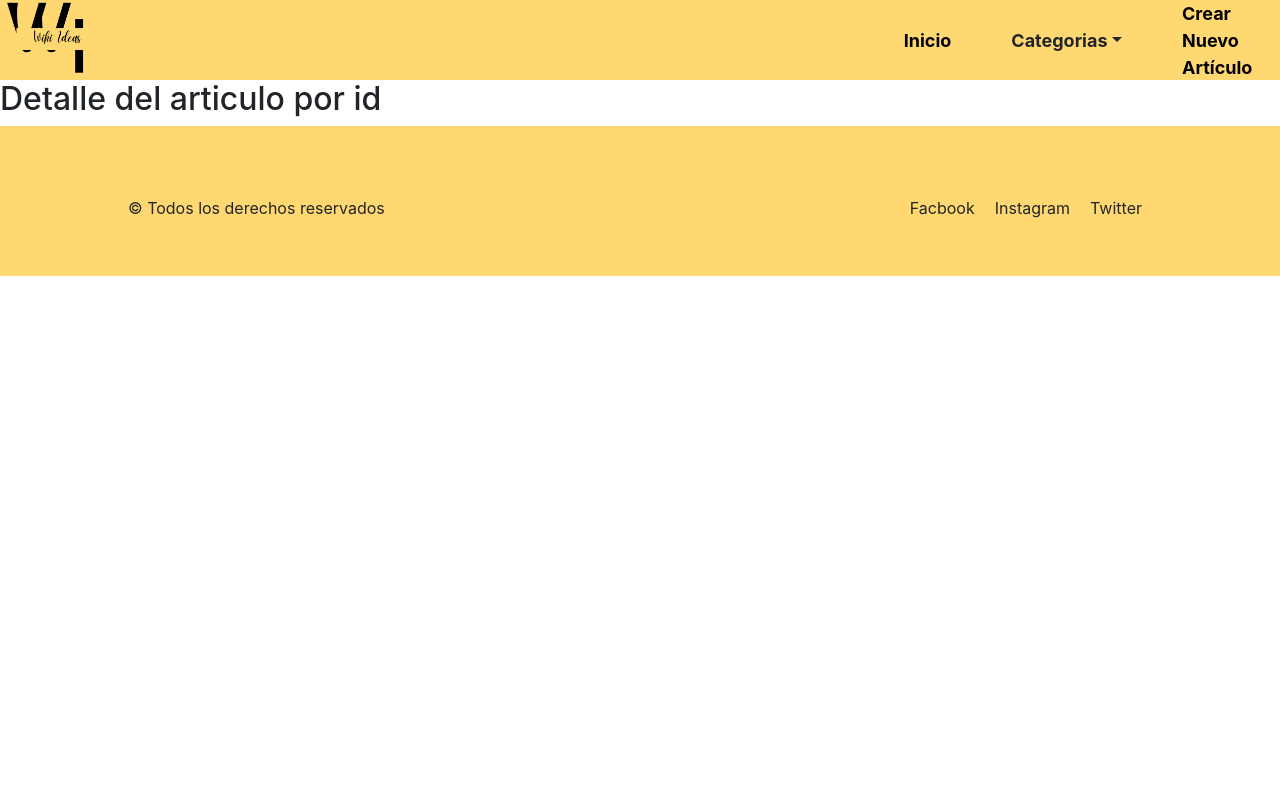
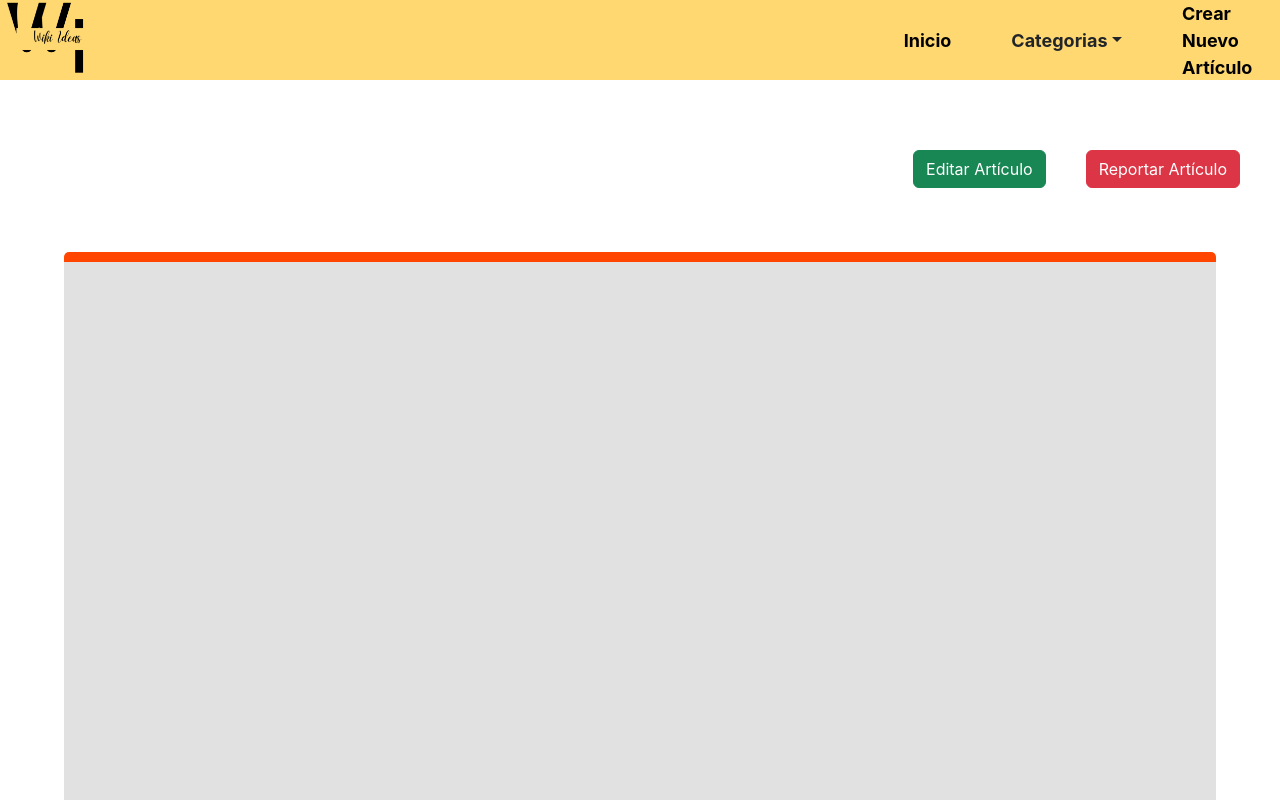
Before and after one commit to FranciscoRiorda/Frontend-WikiIdeas, a React (Create React App) app: page /articulo/1 in a window 1280 px wide. Shown: the top 800 px of the page. Built offline with nearby package versions, Linux system fonts and the light colour scheme.

Commit message:
Nueva rama y detalle de articulo

```diff
--- a/package.json
+++ b/package.json
@@ -8,7 +8,7 @@
     "@testing-library/user-event": "^13.5.0",
     "react": "^18.2.0",
     "react-dom": "^18.2.0",
-    "react-router-dom": "^6.8.2",
+    "react-router-dom": "^6.9.0",
     "react-scripts": "5.0.1",
     "web-vitals": "^2.1.4"
   },
--- a/src/App.jsx
+++ b/src/App.jsx
@@ -3,11 +3,7 @@ import Router from "./routes/routes";
 
 function App() {
   return (
-    <>
-    <div>
       <Router />
-    </div>
-    </>
   );
 }
 
--- a/src/components/ItemResult/ItemResult.jsx
+++ b/src/components/ItemResult/ItemResult.jsx
@@ -1,13 +1,18 @@
 import React from "react";
+import "./itemResultStyles.css";
+import { Link } from "react-router-dom";
 
-const Result = ({result}) => {
-
-    return (
-        <>
-            <p>{result.key}</p>
-            {/* <p>{result.description}</p> */}
-        </>
-    )
-}
+const Result = ({ result }) => {
+  return (
+    <>
+      <Link to={`/articulo/${result.id}`}>
+        <div className="listaResult">
+          <li>{result.key}</li>
+          <li>{result.description}</li>
+        </div>
+      </Link>
+    </>
+  );
+};
 
 export default Result;
--- /dev/null
+++ b/src/components/ItemResult/itemResultStyles.css
@@ -0,0 +1,14 @@
+.listaResult {
+    padding: 10px;
+
+}
+
+.listaResult:hover {
+    background-color: rgb(167, 167, 167);
+}
+
+.listaResult>li {
+    list-style: none;
+    text-decoration: none;
+
+}
--- a/src/components/Navbar/Navbar.jsx
+++ b/src/components/Navbar/Navbar.jsx
@@ -17,17 +17,17 @@ const Navbar = () => {
           <div className="contenedorUl">
             <ul>
 
-              <li>
+              <div>
                 <Link className="link" to={"inicio"}>Inicio</Link>
-              </li>
+              </div>
 
-              <li>
+              <div>
                 <Categorias />
-              </li>
+              </div>
 
-              <li>
+              <div>
                 <Link className="link" to={"/nuevoArticulo"}>Crear Nuevo Artículo</Link>
-              </li>
+              </div>
 
             </ul>
           </div>
--- a/src/components/Navbar/navBarStyles.css
+++ b/src/components/Navbar/navBarStyles.css
@@ -24,7 +24,7 @@
     padding: 0;
 }
 
-.contenedorUl>ul>li {
+.contenedorUl>ul>div {
     list-style: none;
     padding: 20px;
     margin-right: 20px;
@@ -39,7 +39,7 @@
     color:rgb(0, 0, 0);
 }
 
-.contenedorUl>ul>li:hover {
+.contenedorUl>ul>div:hover {
     background-color: #bb9f51;
 }
 
--- a/src/components/Sections/sections.jsx
+++ b/src/components/Sections/sections.jsx
@@ -9,27 +9,27 @@ import img6 from "../img/educacion.jfif";
 
 const Categorias = [
   {
-    nombre: "educacion",
+    nombre: "Educacion",
     img: img6,
   },
   {
-    nombre: "religion",
+    nombre: "Religion",
     img: img5,
   },
   {
-    nombre: "politica",
+    nombre: "Politica",
     img: img4,
   },
   {
-    nombre: "musica",
+    nombre: "Música",
     img: img3,
   },
   {
-    nombre: "entretenimiento",
+    nombre: "Entretenimiento",
     img: img2,
   },
   {
-    nombre: "deportes",
+    nombre: "Deportes",
     img: img1,
   },
 ];
--- a/src/containers/Buscador/Buscador.jsx
+++ b/src/containers/Buscador/Buscador.jsx
@@ -12,9 +12,11 @@ const Buscador = () => {
     (async () => {
       try {
         const response = await fetch(
-          `https://en.wikipedia.org/w/rest.php/v1/search/page?q=${search}&limit=8`
+          // `https://es.wikipedia.org/w/rest.php/v1/search/page?q=${search}&limit=8`
+          `https://es.wikipedia.org/w/api.php?action=query&list=search&prop=info&inprop=url&utf8=&format=json&origin=*&srlimit=20&srsearch=${search}`
         );
         const data = await response.json();
+        console.log(data)
         setResultados(data.pages);
       } catch (error) {
         console.log(error);
@@ -22,11 +24,8 @@ const Buscador = () => {
     })();
   }, [search]);
 
-  console.log("resultados", resultados);
-
   const handleSubmit = (event) => {
     let busqueda = event.target.search.value;
-    console.log(busqueda);
     setSearch(busqueda);
     event.preventDefault();
   };
@@ -34,8 +33,14 @@ const Buscador = () => {
   const handleChange = (event) => {
     let busqueda = event.target.value;
     setSearch(busqueda);
-    console.log(search);
   };
+
+  const clear = (event) => {
+    if(event.code === 'Escape') {
+      setResultados('');
+    }
+  }
+
 
   return (
     <>
@@ -53,17 +58,20 @@ const Buscador = () => {
                 autoComplete="off"
                 aria-label="Search"
                 onChange={handleChange}
+                onKeyDown={clear}
               />
               <button className="botonBuscar btn btn-success" type="submit">
                 Buscar
               </button>
             </form>
           </div>
-      <div className="contenedorResultados">
-          <div className="resultados">
-            {resultados && search !== "" ? <Resultados resultados={resultados} /> : null}
+          <div className="contenedorResultados">
+            <div className="resultados">
+              {resultados && search !== "" ? (
+                <Resultados resultados={resultados} />
+              ) : null}
+            </div>
           </div>
-        </div>
         </div>
       </div>
 
--- a/src/containers/Buscador/buscadorStyles.css
+++ b/src/containers/Buscador/buscadorStyles.css
@@ -50,7 +50,7 @@
 }
 
 .resultados{
-    width: 80%;
+    width: 50%;
     background-color: rgb(253, 253, 253);
     display: flex;
     justify-content: center;
--- /dev/null
+++ b/src/containers/DetalleArticulo/DetalleArticulo.jsx
@@ -0,0 +1,46 @@
+import React, { useEffect } from "react";
+import { useState } from "react";
+import { useParams } from "react-router-dom";
+import "./detalleArticuloStyles.css";
+
+const DetalleArticulo = () => {
+
+    const [data, setData] = useState('');
+    const {idArticulo} = useParams();
+
+    useEffect(()=>{
+        (async()=>{
+
+            try {
+
+
+
+
+            } catch (error) {
+                console.log(error);
+            }
+
+        })();
+    }, []);
+
+
+
+
+  return (
+    <>
+      <div className="botonesDetalle">
+        <button className="btn btn-success">Editar Artículo</button>
+        <button className="btn btn-danger">Reportar Artículo</button>
+      </div>
+      <div className="contenedorPrincipal">
+        <div className="contenedorArticulo">
+            <div className="tituloArticulo">
+                <p></p>
+            </div>
+        </div>
+      </div>
+    </>
+  );
+};
+
+export default DetalleArticulo;
--- /dev/null
+++ b/src/containers/DetalleArticulo/detalleArticuloStyles.css
@@ -0,0 +1,25 @@
+.botonesDetalle {
+    width: 100%;
+    display: flex;
+    justify-content: flex-end;
+    padding: 20px 20px 0px 20px;
+
+}
+
+.botonesDetalle>button {
+    margin: 50px 20px 0px 20px;
+}
+
+.contenedorPrincipal {
+    display: flex;
+    justify-content: center;
+}
+
+.contenedorArticulo {
+    border-top: 10px solid orangered;
+    border-radius: 5px;
+    background-color: #E1E1E1;
+    width: 95%;
+    height: 800px;
+    margin: 5%;
+}
--- a/src/routes/routes.jsx
+++ b/src/routes/routes.jsx
@@ -2,6 +2,7 @@ import React from "react";
 import { createBrowserRouter, RouterProvider } from "react-router-dom";
 import Root from "../components/Root/Root";
 import Buscador from "../containers/Buscador/Buscador";
+import DetalleArticulo from "../containers/DetalleArticulo/DetalleArticulo";
 
 const router = createBrowserRouter([
   {
@@ -23,7 +24,7 @@ const router = createBrowserRouter([
       },
       {
         path: '/articulo/:idArticulo',
-        element: <h2>Detalle del articulo por id</h2>
+        element: <DetalleArticulo/>
       }
     ],
   },
```
Also changed, not shown: 1 other file (tests, documents, lock files or other folders).
